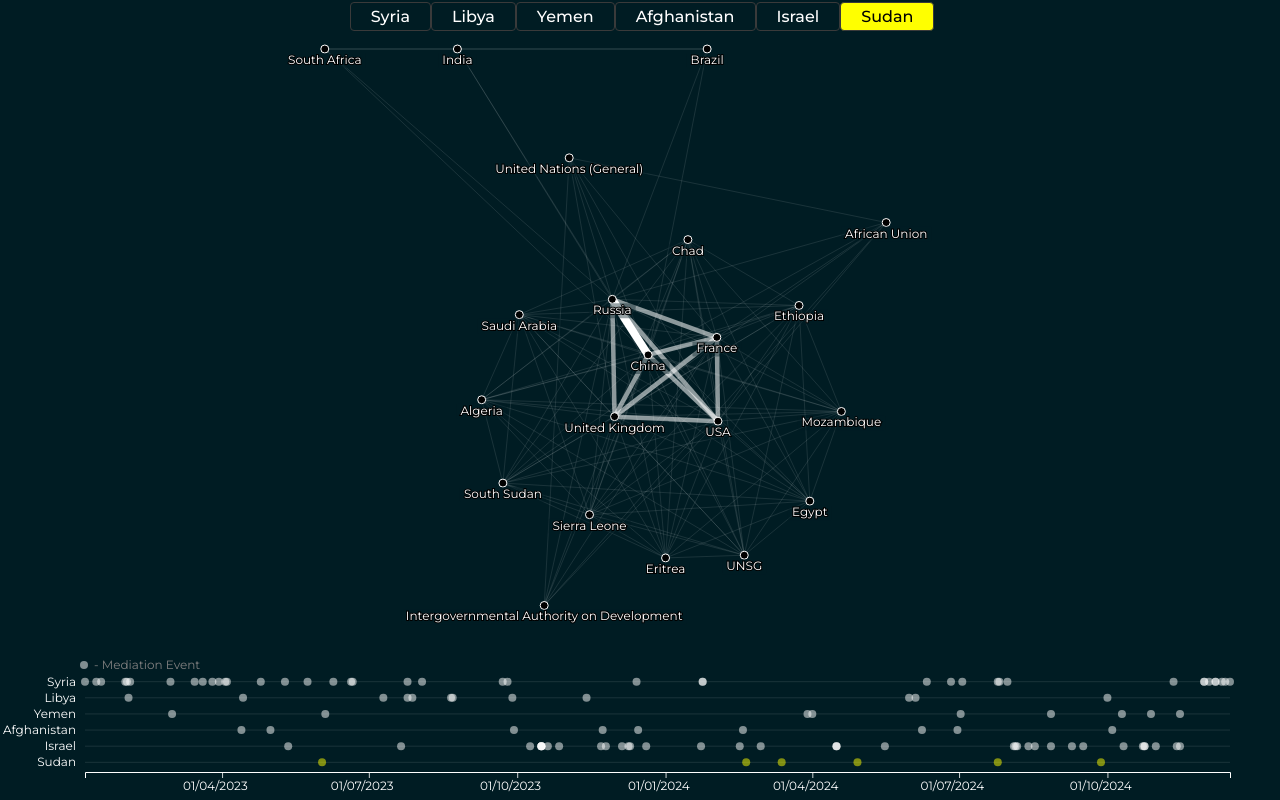
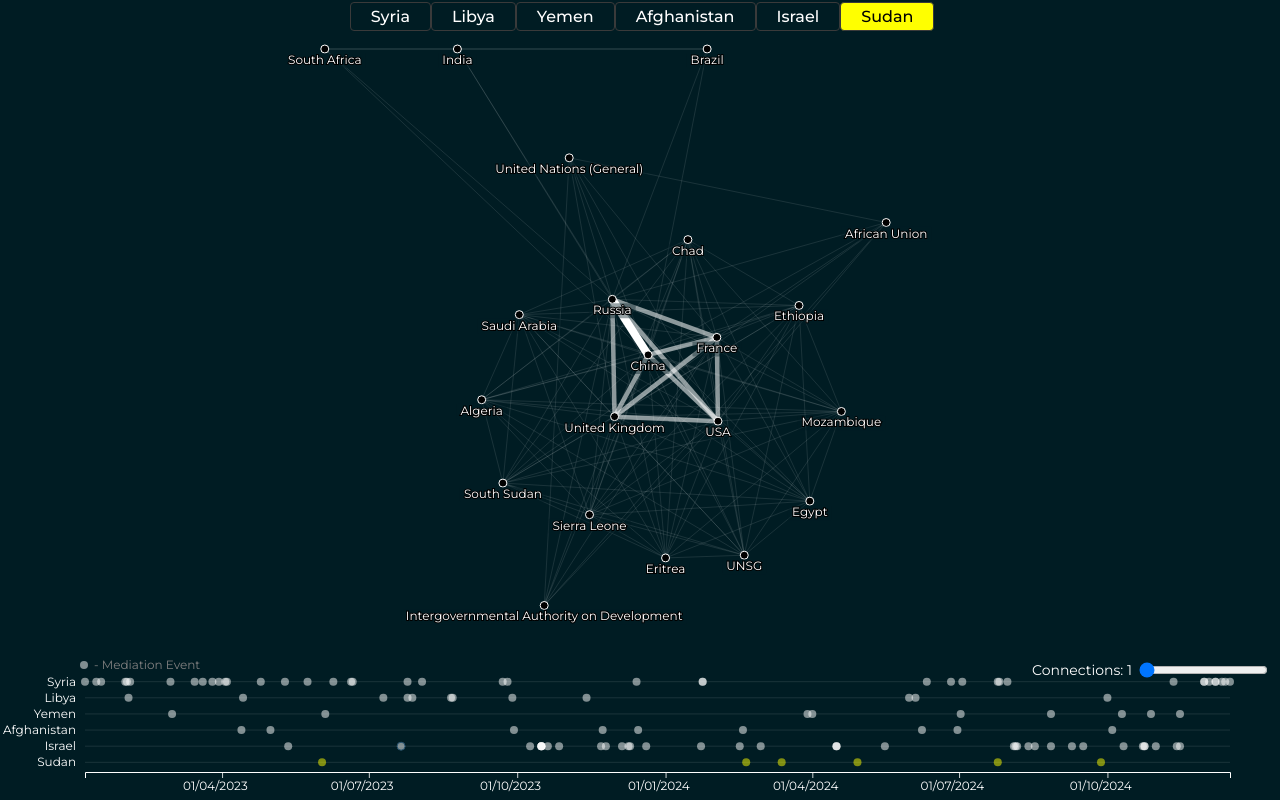
Before and after one commit to tvancisin/kasia, a Svelte app: page / in a window 1280 px wide. Built offline with nearby package versions, Linux system fonts and the light colour scheme.

Commit message:
connection slider

```diff
--- a/package.json
+++ b/package.json
@@ -16,6 +16,7 @@
   },
   "dependencies": {
     "d3": "^7.9.0",
-    "gh-pages": "^6.3.0"
+    "gh-pages": "^6.3.0",
+    "svelte-range-slider-pips": "^4.1.0"
   }
 }
--- a/src/App.svelte
+++ b/src/App.svelte
@@ -24,9 +24,7 @@
       const day = d.Day ? parseInt(d.Day, 10) : 1;
       const month = d.Month ? parseInt(d.Month, 10) - 1 : 0; // JS months 0-indexed
       const year = d.Year ? parseInt(d.Year, 10) : 1970;
-
       const date = new Date(year, month, day);
-
       return date >= startDate && date <= endDate;
     });
 
@@ -68,6 +66,7 @@
   // filter by number of connections
 
   let renderedLinks = [],
+    renderedNodes = [],
     // will populate this with DOM elements keyed by node ID
     nodeElements = {},
     // will hold the <circle> DOM elements
@@ -233,11 +232,33 @@
       (el) => el?.getBBox?.() || { width: 0, height: 0 },
     );
   }
+
+  let minConnections = 1; // default slider value
+  // filter links based on slider setting
+  $: if (links) {
+    renderedLinks = links.filter((l) => l.value >= minConnections);
+    renderedNodes = nodes.filter((n) =>
+      renderedLinks.some((l) => l.source.id === n.id || l.target.id === n.id),
+    );
+  }
 </script>
 
 <main bind:clientHeight={height} bind:clientWidth={width}>
   <!-- <div class="blog">ewofijweoijfoweijfo</div> -->
   <div class="visualization">
+    <div id="slider_container">
+      <label for="connectionSlider" style="color: white; margin-right: 5px;">
+        Connections: {minConnections}
+      </label>
+      <input
+        id="connectionSlider"
+        type="range"
+        min="1"
+        max={maxValue}
+        step="1"
+        bind:value={minConnections}
+      />
+    </div>
     <div id="button_container">
       {#each russia_conflicts as r}
         <button
@@ -260,7 +281,7 @@
           />
         {/each}
 
-        {#each nodes as node, i (node.id)}
+        {#each renderedNodes as node, i (node.id)}
           <g>
             <circle
               bind:this={circleRefs[i]}
@@ -364,4 +385,15 @@
     background-color: yellow;
     color: black;
   }
+
+  #slider_container {
+    position: absolute;
+    bottom: 120px;
+    right: 10px;
+    color: white;
+    font-family: "Montserrat";
+    font-size: 14px;
+    display: flex;
+    align-items: center;
+  }
 </style>
--- a/src/lib/Timeline.svelte
+++ b/src/lib/Timeline.svelte
@@ -130,6 +130,7 @@
                 cx={xScale(r.date)}
                 cy={yScale(r.conflict_country) + yScale.bandwidth() / 2}
                 r="4"
+                stroke={r.agmt === "1" ? "steelblue" : "none"}
                 fill={r.conflict_country === cntry ? "yellow" : "white"}
                 opacity="0.5"
             />
```
Also changed, not shown: 1 other file (tests, documents, lock files or other folders).
